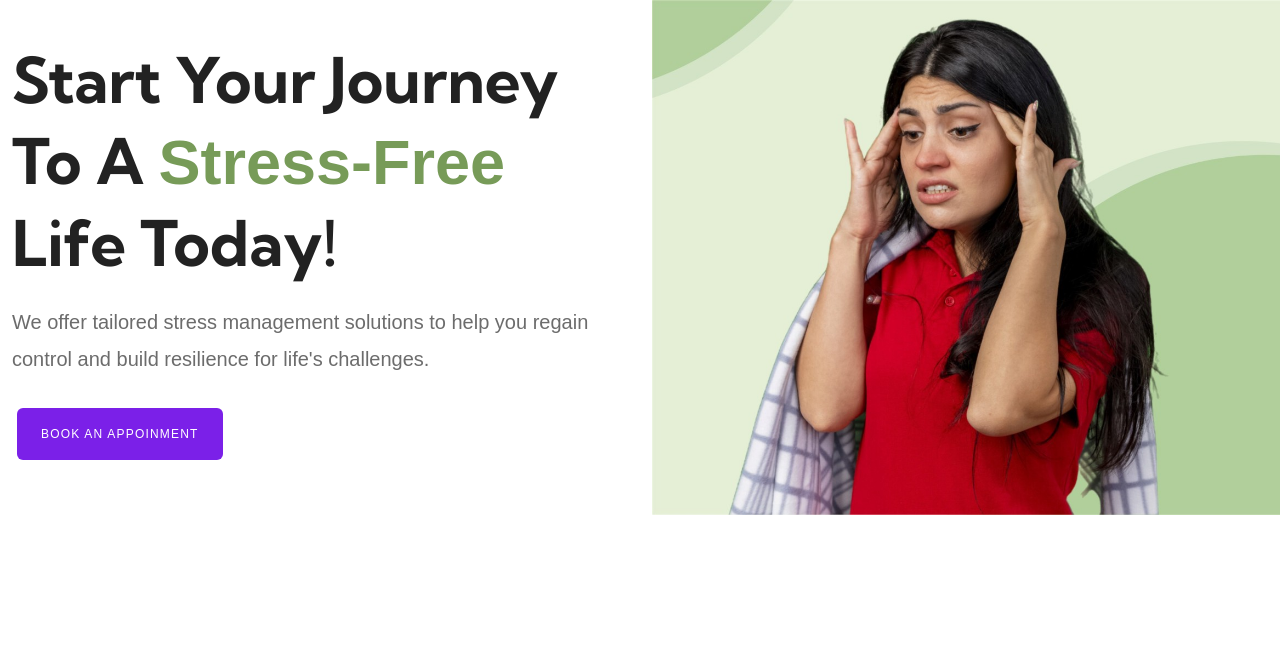
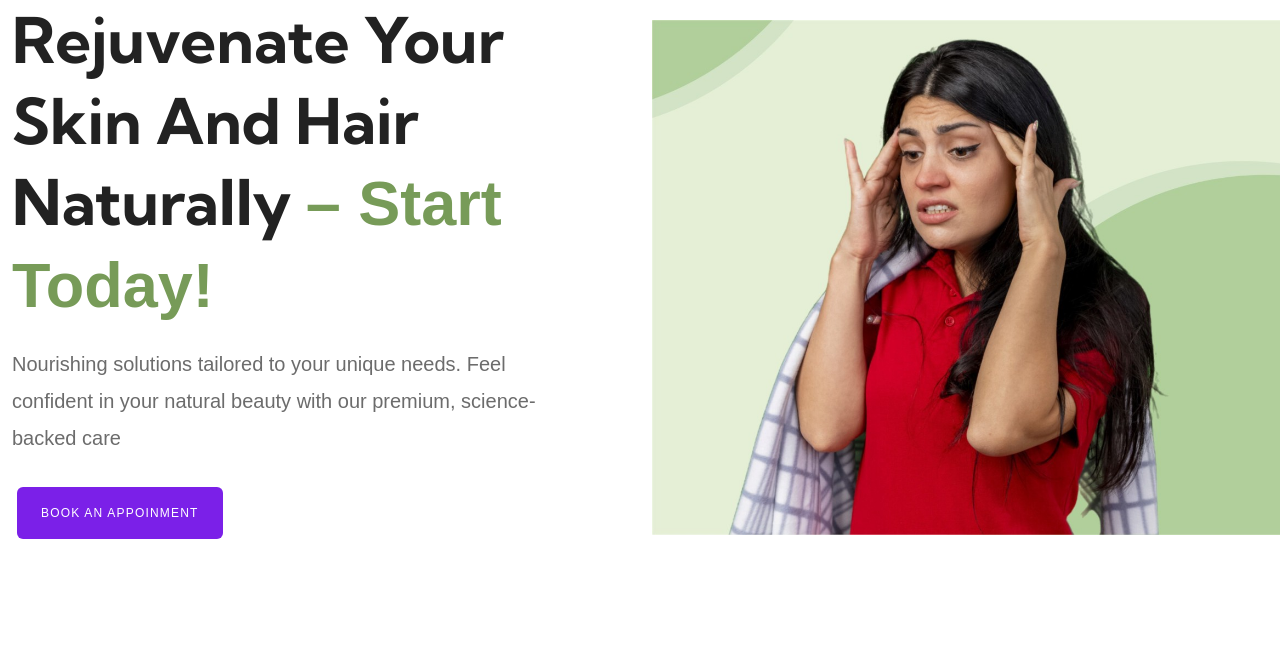
Before and after one commit to bhupindersinghsaggu/plumwellness.in, a PHP site: page /skin-hair-management.php in a window 1280 px wide. Shown: the part 148-795 px from the top of the page. Run offline with PHP 8.4, Linux system fonts and the light colour scheme; some libraries are stand-ins or nearby versions; some web fonts are replaced.

Commit message:
Update skin-hair-management.php

```diff
--- a/skin-hair-management.php
+++ b/skin-hair-management.php
@@ -9,10 +9,9 @@ include('web/header.php');
             <div class="col-xl-6 pe-xl-5 pq-process-main wow  fadeInLeft animated"
                 style="visibility: visible; animation-name: fadeInLeft;">
                 <div class="pq-section-title-style-1">
-                    <h5 class="pq-section-title mb-30 ">Start Your Journey to a <span class="span-color">Stress-Free
-                        </span>Life Today! </h5>
-                    <p class="pq-fancy-box-title slider-sub">We offer tailored stress management solutions to help you
-                        regain control and build resilience for life's challenges.</p>
+                    <h5 class="pq-section-title mb-30 ">Rejuvenate Your Skin and Hair Naturally <span class="span-color">– Start Today!
+                        </span> </h5>
+                    <p class="pq-fancy-box-title slider-sub">Nourishing solutions tailored to your unique needs. Feel confident in your natural beauty with our premium, science-backed care</p>
                 </div>
                 <ul class="banner-cta flex ul-list-hero mrl-20">
                     <button type="button" class="btn btn-primary bg-purple" data-toggle="modal"
```
